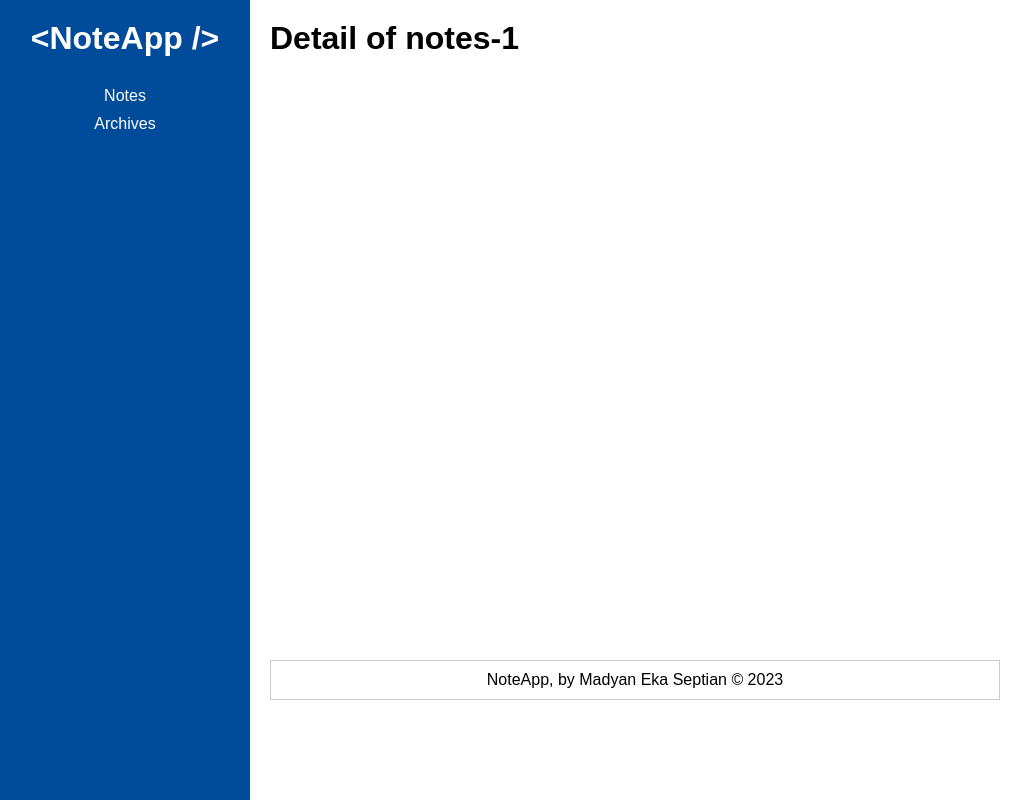
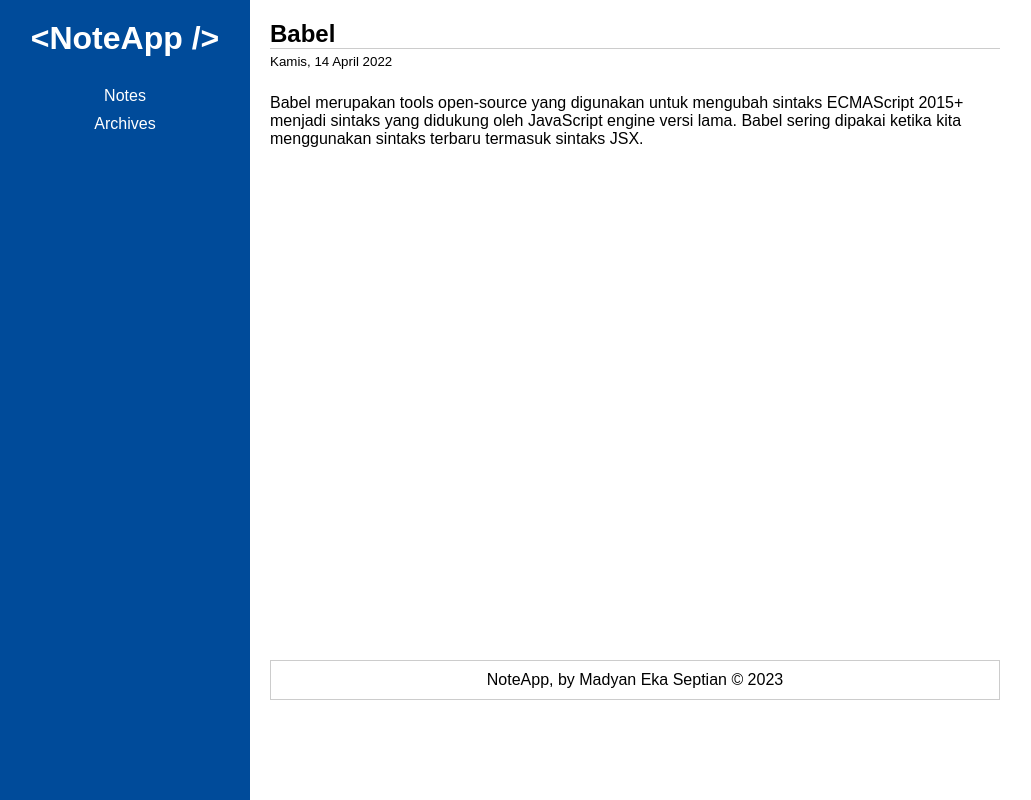
Before and after one commit to madyanes/note-app-with-routing, a React (Vite) app: page /notes-1 in a window 1280 px wide. Shown: the whole page, without its empty margins (0-1031 px from the left). Built offline with nearby package versions, Linux system fonts and the light colour scheme.

Commit message:
note detail feature added

```diff
--- a/src/components/NoteDetail.jsx
+++ b/src/components/NoteDetail.jsx
@@ -1,8 +1,21 @@
 import React from 'react'
+import { showFormattedDate } from '../utils/local-data'
 
 class NoteDetail extends React.Component {
   render() {
-    return <h1>Detail of {this.props.noteId}</h1>
+    return (
+      <>
+        <article className='note-detail'>
+          <header>
+            <h1>{this.props.note.title}</h1>
+          </header>
+          <footer>
+            <p>{showFormattedDate(this.props.note.createdAt)}</p>
+          </footer>
+          <p>{this.props.note.body}</p>
+        </article>
+      </>
+    )
   }
 }
 
--- a/src/pages/Detail.jsx
+++ b/src/pages/Detail.jsx
@@ -1,5 +1,6 @@
 import React from 'react'
 import { useParams } from 'react-router-dom'
+import { getNote } from '../utils/local-data'
 import NoteDetail from '../components/NoteDetail'
 
 const DetailWrapper = () => {
@@ -9,9 +10,17 @@ const DetailWrapper = () => {
 }
 
 class Detail extends React.Component {
+  constructor(props) {
+    super(props)
+
+    this.state = {
+      note: getNote(this.props.id),
+    }
+  }
+
   render() {
     return (
-      <NoteDetail noteId={this.props.id} />
+      <NoteDetail note={this.state.note} />
     )
   }
 }
--- a/src/styles/app.css
+++ b/src/styles/app.css
@@ -68,6 +68,14 @@ body {
   padding: 5px 0;
 }
 
+#root>.container-base-box>main .note-detail h1 {
+  border-bottom: 1px solid #ccc;
+}
+
+#root>.container-base-box>main .note-detail footer p {
+  padding: 0 0 20px;
+}
+
 #root>.container-base-box>footer {
   border: 1px solid #ccc;
   text-align: center;
```
